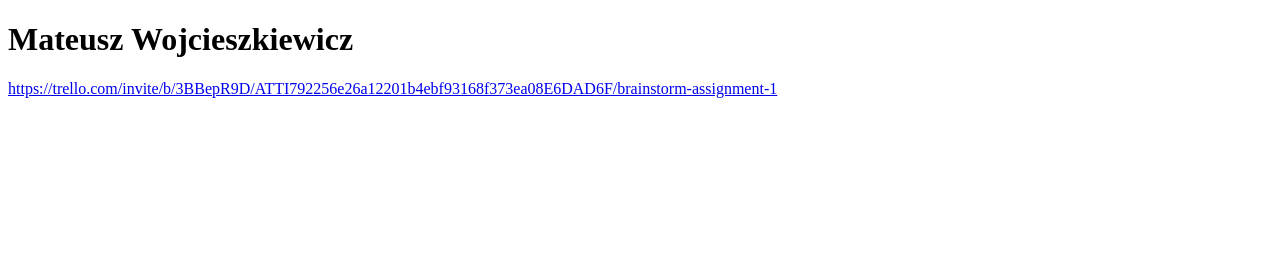
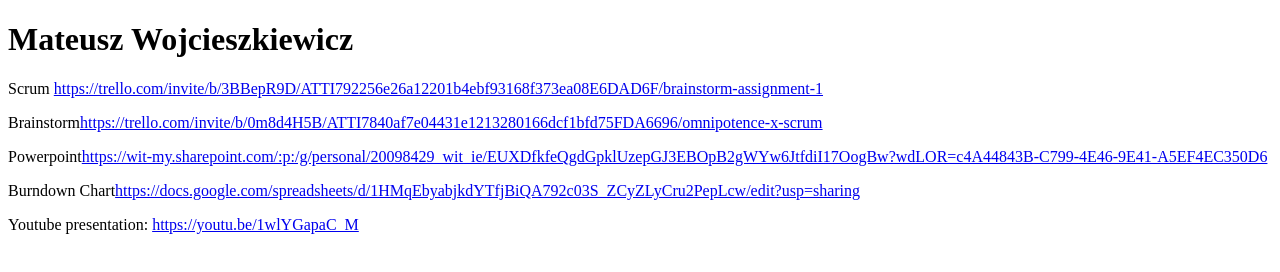
Before and after one commit to mateuszw1/mateuszw1.github.io, a plain HTML site: page index.html in a window 1280 px wide. Drawn offline with Linux system fonts and the light colour scheme.

Commit message:
index.html

```diff
--- a/index.html
+++ b/index.html
@@ -2,6 +2,10 @@
 <html>
 <body>
 <h1>Mateusz Wojcieszkiewicz</h1>
-<p><a href="url">https://trello.com/invite/b/3BBepR9D/ATTI792256e26a12201b4ebf93168f373ea08E6DAD6F/brainstorm-assignment-1</a></p>
+<p>Scrum <a href="url">https://trello.com/invite/b/3BBepR9D/ATTI792256e26a12201b4ebf93168f373ea08E6DAD6F/brainstorm-assignment-1</a></p>
+<p>Brainstorm<a href="url">https://trello.com/invite/b/0m8d4H5B/ATTI7840af7e04431e1213280166dcf1bfd75FDA6696/omnipotence-x-scrum </a></p>
+<p>Powerpoint<a href="url">https://wit-my.sharepoint.com/:p:/g/personal/20098429_wit_ie/EUXDfkfeQgdGpklUzepGJ3EBOpB2gWYw6JtfdiI17OogBw?wdLOR=c4A44843B-C799-4E46-9E41-A5EF4EC350D6</a></p>
+<p>Burndown Chart<a href="url">https://docs.google.com/spreadsheets/d/1HMqEbyabjkdYTfjBiQA792c03S_ZCyZLyCru2PepLcw/edit?usp=sharing</a></p>
+<p>Youtube presentation: <a href="url"> https://youtu.be/1wlYGapaC_M </a></p>
 </body>
 </html>
```
